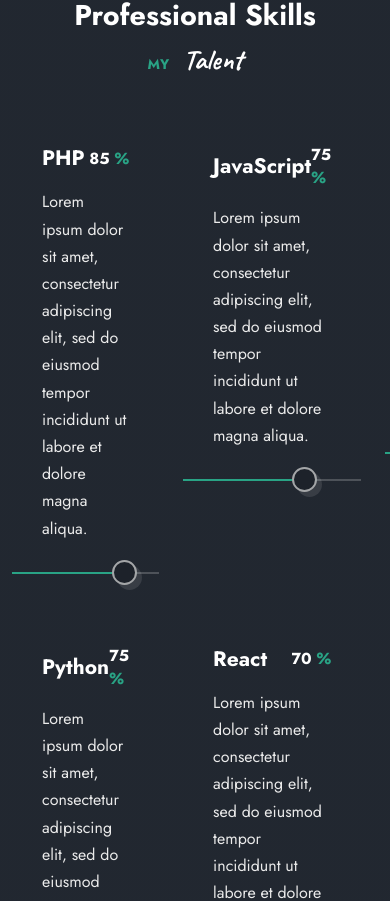
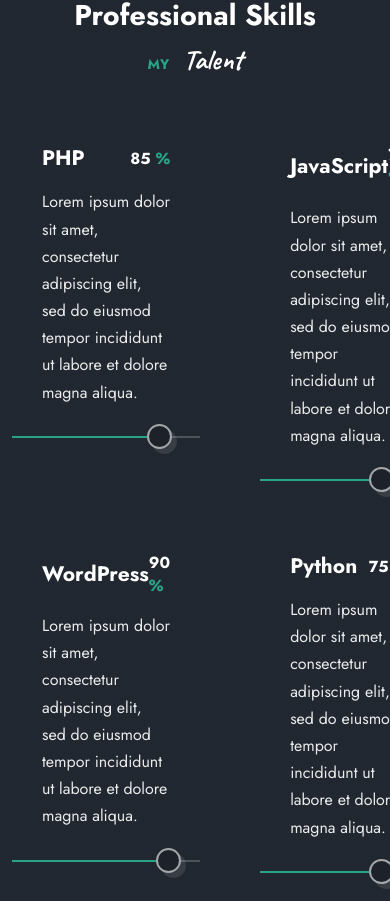
Before and after one commit to nischalpilmong/modern-react-portfolio-website, a React (Vite) app: page /#home in a window 390 px wide. Shown: the part 2150-3051 px from the top of the page. Built offline with nearby package versions, Linux system fonts and the light colour scheme.

Commit message:
showing only two cards in each row

```diff
--- a/src/index.css
+++ b/src/index.css
@@ -65,4 +65,24 @@
   .home__btns{
     justify-content: center;
   }
+
+  .skills__container,
+  .portfolio__container,
+  .pricing__container,
+  .blog__container
+  {
+    grid-template-columns: repeat(2, 1fr);
+    column-gap: 60px;
+  }
+
+  .portfolio__container,
+  .blog__container
+  {
+    row-gap: 60px;
+  }
+
+  .footer__copyright:nth-child(2){
+    justify-self: start;
+  }
+
 }
```
